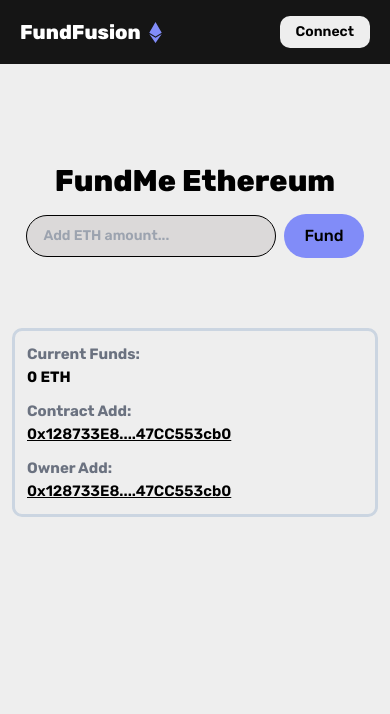
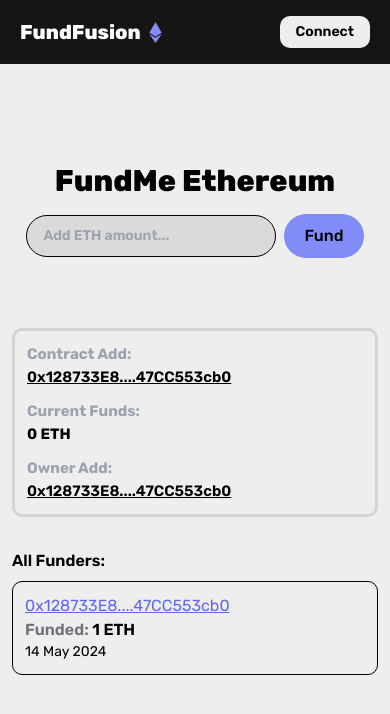
Before and after one commit to rohann06/fundme, a Next.js app: page / in a window 390 px wide. Shown: the top 714 px of the page. Built offline with nearby package versions, Linux system fonts and the light colour scheme.

Commit message:
Funders table is responsive

```diff
--- a/components/AllFunders.tsx
+++ b/components/AllFunders.tsx
@@ -1,4 +1,5 @@
 import React from "react";
+import Table from "./Table";
 
 const AllFunders = () => {
   const address = "0x128733E87074F39D2b77E5e1101C2047CC553cb0";
@@ -7,13 +8,9 @@
   )}`;
   return (
     <div className=" mx-3 md:mx-5">
-      <div className="flex md:flex-row flex-col items-start md:items-center justify-between rounded-[10px]  border-[3px] py-[12px] border-slate-300 gap-y-3 px-0 md:px-5">
+      <div className="flex md:flex-row flex-col items-start md:items-center justify-between rounded-[10px]  border-[3px] py-[12px] border-zinc-300 gap-y-3 px-0 md:px-5">
         <div className=" flex md:flex-row flex-col items-start md:items-center gap-x-[7px] text-[15px] md:text-[17px] font-bold mx-3 md:mx-5">
-          <p className=" text-gray-500">Current Funds:</p>
-          <p>0 ETH</p>
-        </div>
-        <div className=" flex md:flex-row flex-col items-start md:items-center gap-x-[7px] text-[15px] md:text-[17px] font-bold mx-3 md:mx-5">
-          <p className=" text-gray-500">Contract Add:</p>
+          <p className=" text-gray-400">Contract Add:</p>
           <a
             href="https://etherscan.io/address/0x128733E87074F39D2b77E5e1101C2047CC553cb0"
             className=" underline font-semibold hover:text-indigo-400"
@@ -23,7 +20,11 @@
           </a>
         </div>
         <div className=" flex md:flex-row flex-col items-start md:items-center gap-x-[7px] text-[15px] md:text-[17px] font-bold mx-3 md:mx-5">
-          <p className=" text-gray-500">Owner Add:</p>
+          <p className=" text-gray-400">Current Funds:</p>
+          <p>0 ETH</p>
+        </div>
+        <div className=" flex md:flex-row flex-col items-start md:items-center gap-x-[7px] text-[15px] md:text-[17px] font-bold mx-3 md:mx-5">
+          <p className=" text-gray-400">Owner Add:</p>
           <a
             href="https://etherscan.io/address/0x128733E87074F39D2b77E5e1101C2047CC553cb0"
             target="_blank"
@@ -33,36 +34,7 @@
           </a>
         </div>
       </div>
-
-      <div className=" hidden md:flex flex-col justify-center items-center mt-3">
-        <table className=" w-full mx-5">
-          <thead className="p-3 text-white text-[19px]">
-            <tr>
-              <th className=" rounded-tl-[10px] py-3 bg-[#151515]">No.</th>
-              <th className=" py-3 bg-[#151515]">Funders</th>
-              <th className=" py-3 bg-[#151515]">Fund</th>
-              <th className=" rounded-tr-[10px] py-3 bg-[#151515]">Date</th>
-            </tr>
-          </thead>
-
-          <tbody className=" text-center p-2 font-semibold text-[17px] border-2 border-zinc-300">
-            <tr>
-              <td className=" py-3 border-b-2 border-zinc-300">1.</td>
-              <td className=" py-3 border-b-2 border-zinc-300">
-                <a
-                  href="https://etherscan.io/address/0x128733E87074F39D2b77E5e1101C2047CC553cb0"
-                  target="_blank"
-                  className=" underline hover:text-indigo-400"
-                >
-                  {address}
-                </a>
-              </td>
-              <td className=" py-3 border-b-2 border-zinc-300">1 ETH</td>
-              <td className=" py-3 border-b-2 border-zinc-300">14 May 2024</td>
-            </tr>
-          </tbody>
-        </table>
-      </div>
+      <Table address={shortenedAddress} />
     </div>
   );
 };
--- /dev/null
+++ b/components/Table.tsx
@@ -0,0 +1,57 @@
+import React from "react";
+
+const Table = ({ address }: { address: String }) => {
+  return (
+    <>
+      <div className=" hidden md:flex flex-col justify-center items-center mt-3">
+        <table className=" w-full mx-5">
+          <thead className="p-3 text-white text-[19px]">
+            <tr>
+              <th className=" rounded-tl-[10px] py-3 bg-[#151515]">No.</th>
+              <th className=" py-3 bg-[#151515]">Funders</th>
+              <th className=" py-3 bg-[#151515]">Fund</th>
+              <th className=" rounded-tr-[10px] py-3 bg-[#151515]">Date</th>
+            </tr>
+          </thead>
+
+          <tbody className=" text-center p-2 font-semibold text-[17px] border-2 border-zinc-300">
+            <tr>
+              <td className=" py-3 border-b-2 border-zinc-300">1 .</td>
+              <td className=" py-3 border-b-2 border-zinc-300">
+                <a
+                  href="https://etherscan.io/address/0x128733E87074F39D2b77E5e1101C2047CC553cb0"
+                  target="_blank"
+                  className=" underline text-indigo-500"
+                >
+                  {address}
+                </a>
+              </td>
+              <td className=" py-3 border-b-2 border-zinc-300">1 ETH</td>
+              <td className=" py-3 border-b-2 border-zinc-300">14 May 2024</td>
+            </tr>
+          </tbody>
+        </table>
+      </div>
+
+      <div className=" md:hidden flex flex-col mt-8">
+        <p className=" font-semibold mb-2">All Funders:</p>
+        <div className=" border border-black rounded-[10px] p-3">
+          <a
+            href="https://etherscan.io/address/0x128733E87074F39D2b77E5e1101C2047CC553cb0"
+            target="_blank"
+            className=" underline text-indigo-500"
+          >
+            {address}
+          </a>
+          <p className=" font-semibold">
+            {" "}
+            <span className=" font-semibold text-zinc-500">Funded:</span> 1 ETH
+          </p>
+          <p className=" text-sm">14 May 2024</p>
+        </div>
+      </div>
+    </>
+  );
+};
+
+export default Table;
```
